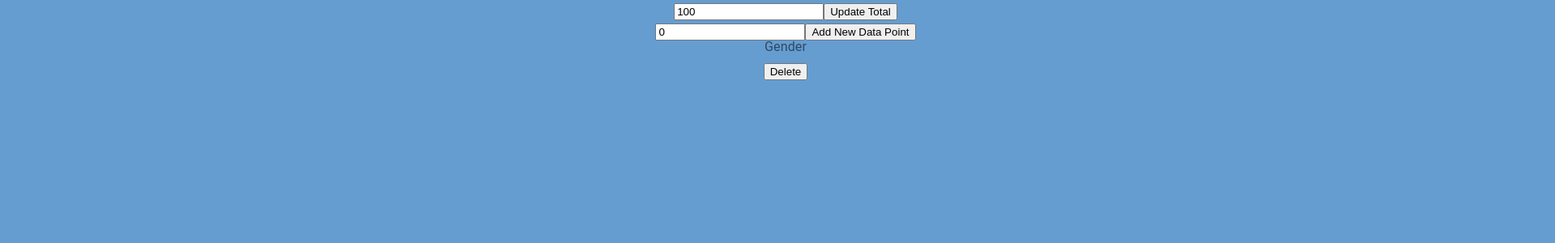
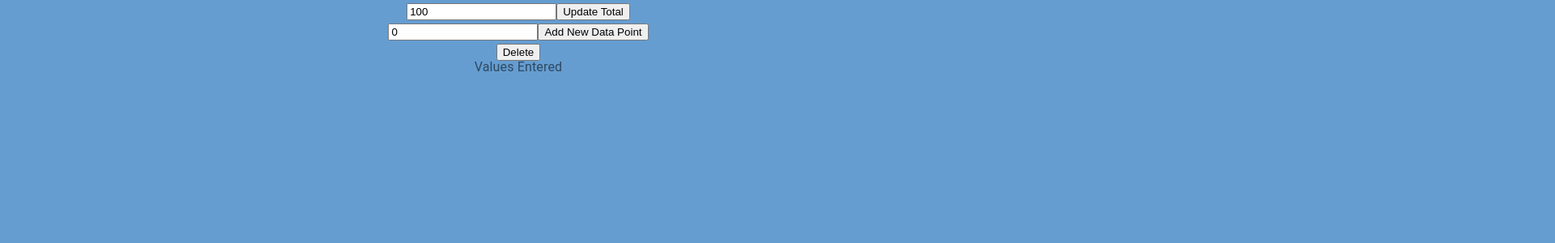
Before and after one commit to emil-keyvalue/heat-map, a React (Create React App) app: page / in a window 1280 px wide. Shown: the top 300 px of the page at 81% size, 1920 px wide, since content can reach past the window. Built offline with nearby package versions, Linux system fonts and the light colour scheme.

Commit message:
All Functionality Completed

```diff
--- a/src/components/DataManager/DataManager.js
+++ b/src/components/DataManager/DataManager.js
@@ -4,8 +4,8 @@ import Deleter from './Deleter/Deleter';
 
 const DataManager = (props) => (
     <div>
-        <div><Display valueset={props.valueset} change={props.change}/></div>
         <div><Deleter clicked={props.clicked}/></div>
+        <div><Display valueset={props.valueset} change={props.change} delvalue={props.delvalue}/></div>
     </div>
 );
 
--- a/src/components/DataManager/Display/Display.js
+++ b/src/components/DataManager/Display/Display.js
@@ -6,12 +6,16 @@ import FormControl from '@material-ui/core/FormControl';
 import FormLabel from '@material-ui/core/FormLabel';
 
 const Display = (props) => {
-    const radioitems = props.valueset.map((value,index) =>(<FormControlLabel key={toString(value)+index} value={index} control={<Radio />} label={value} />))
+    const radioitems = props.valueset.map((value,index) =>(<FormControlLabel
+        key={toString(value)+index}
+        value={index}
+        control={<Radio checked={props.valueset[props.delvalue] === value} />}
+        label={value} />))
 
     return(
         <FormControl component="fieldset">
-            <FormLabel component="legend">Gender</FormLabel>
-            <RadioGroup aria-label="heatbox" name="heatbox"  onChange={props.change}>
+            <FormLabel component="legend">Values Entered</FormLabel>
+            <RadioGroup aria-label="heatbox" name="heatbox" onChange={props.change}>
             {radioitems}
             </RadioGroup>
         </FormControl>
@@ -19,5 +23,3 @@ const Display = (props) => {
 };
 
 export default Display;
-
-//value={props.value}
--- a/src/container/MainDisplay.js
+++ b/src/container/MainDisplay.js
@@ -43,12 +43,11 @@ const MainDisplay = () => {
     }
 
     const deleteClickedHandler = () => {
-        let tempValueSet = [...valueSet].filter((cur) => (cur!==valueDel) );
+        let tempValueSet = [...valueSet].filter((cur) => (cur!==valueSet[valueDel]) );
         setValueSet(tempValueSet);
     }
 
     const deleteChangeHandler = (event) => {
-        console.log(event.target.value+":"+valueDel)
         setValueDel(event.target.value);
     }
 
@@ -64,7 +63,11 @@ const MainDisplay = () => {
                     singleclick={singleClickHandler}
                     singlevalue={singleholder}
                 />
-                <DataManager clicked={deleteClickedHandler} valueset={valueSet} change={(event) => deleteChangeHandler(event)}/>
+                <DataManager
+                    clicked={deleteClickedHandler}
+                    valueset={valueSet}
+                    change={(event) => deleteChangeHandler(event)}
+                    delvalue={valueDel}/>
             </div>
         </>
     );
--- a/src/container/MainDisplay.module.css
+++ b/src/container/MainDisplay.module.css
@@ -1,9 +1,6 @@
 .MainDisplay{
-    width: 1940px;
-    height: 940px;
     overflow: hidden;
     text-align: center;
     font-weight: bold;
     font-size: 1.2rem;
-    background-color: rgb(101, 157, 209);
 }
--- a/src/index.css
+++ b/src/index.css
@@ -5,6 +5,7 @@ body {
     sans-serif;
   -webkit-font-smoothing: antialiased;
   -moz-osx-font-smoothing: grayscale;
+  background-color: rgb(101, 157, 209);
 }
 
 code {
```
